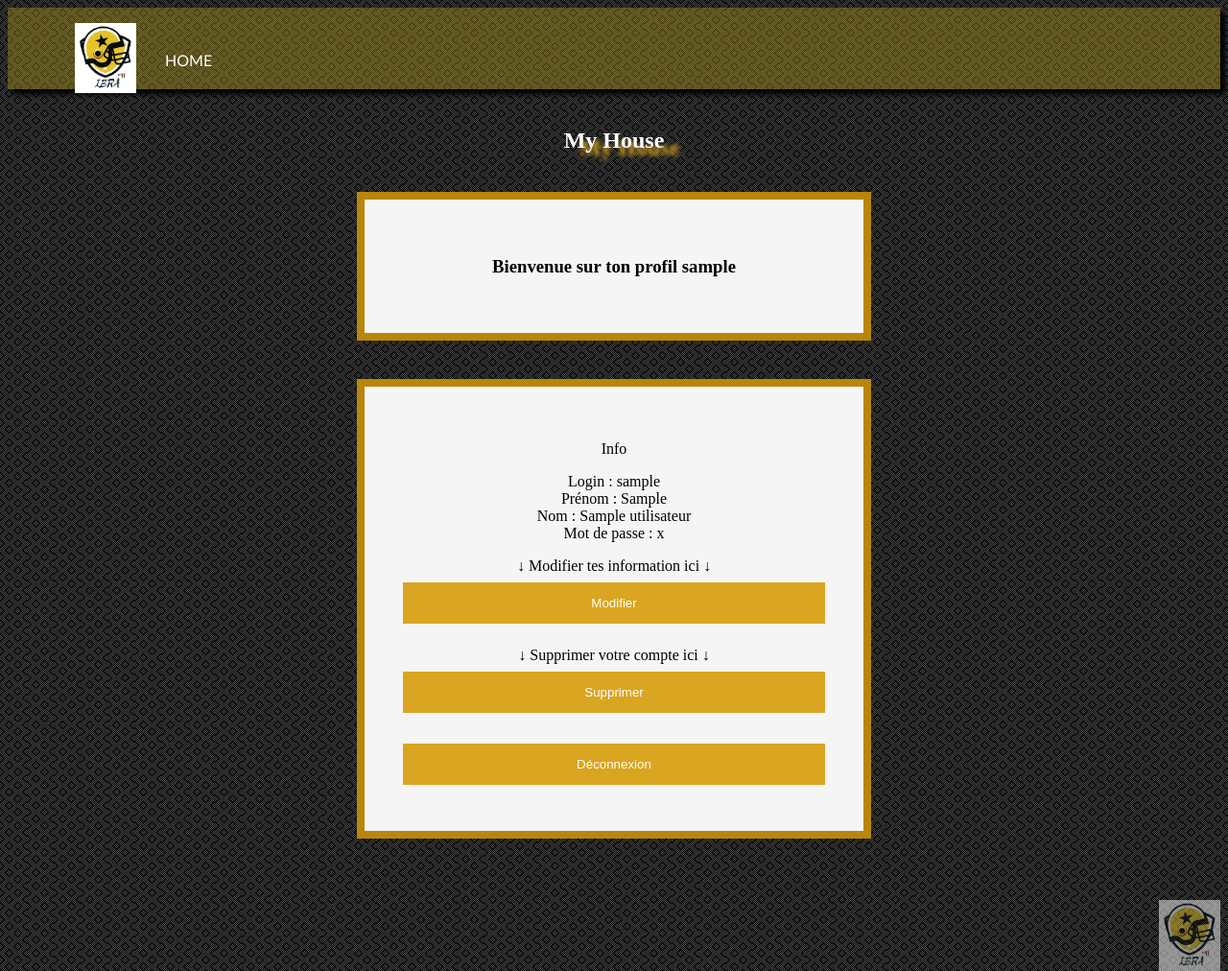
After one commit to ifanl-ibrahim/module-connexion, a PHP site: page /profil.php in a window 1280 px wide. The commit adds this page. Shown: the whole page at 96% size. Run offline with PHP 8.4, Linux system fonts and the light colour scheme; the visitor is signed in with stand-in values (Sample User, id 1); tables that the repository leaves empty or names only in its code hold one stand-in row (values such as "Sample post").

Commit message:
fini manque update du nav et erreur persistante sur  page connexion
il faut qu'une fois un est utilisateur connecter  il puisse retourner sur sa page profil depuis l'index.
erreur sur la page de connexion à régler

```diff
--- a/index.php
+++ b/index.php
@@ -1,3 +1,6 @@
+<?php
+session_start()
+?>
 <!DOCTYPE html>
 <html lang="en">
 <head>
--- a/module.css
+++ b/module.css
@@ -8,27 +8,19 @@ body{
     height: 65vh;
 }
 
-#container{
-    width:400px;
-    margin:0 auto;
-    margin-top:10%;}
+/*** Connexion ***/
 
-/*** Connexion ***/
+table{
+    display: inline-block;}
 
 form {
     width:55vh;
     padding: 5vh;
-    border: 1px solid #f1f1f1;
-    background: #fff;
-    box-shadow: 0 0 20px 0 rgba(0, 0, 0, 0.2), 0 5px 5px 0 rgba(0, 0, 0, 0.24);
-    margin-left: 67vh;
-    margin-top: 20vh;
-    text-align: center;}
-
-#container h1{
-    width: 38%;
-    margin: 0 auto;
-    padding-bottom: 10px;}
+    border: 1vh solid darkgoldenrod;
+    margin: auto;
+    background: whitesmoke;
+    text-align: center;
+    margin-top: 5vh;}
 
 /* inputs */
 
@@ -84,7 +76,7 @@ li {
     list-style: none;}
 
 #logo-navbar{
-    width: 70px;
+    width: 8vh;
     height: auto;}
 
 li a {
@@ -106,3 +98,49 @@ footer img{
     opacity: 0.5;}
 
 /*** Footer ***/
+
+/*** Message ***/
+
+#erreur {
+    border: 10px;
+    background-color: red;
+    color: white ;
+    display: flex;
+    justify-content: center;
+    width: fit-content;
+    height: 4vh;
+    margin-left: 81vh;}
+
+/*** Message ***/
+
+/*** data ***/
+
+.data{
+    border: 0.5vh solid;
+    width: fit-content;
+    margin-left: 90vh;
+    color: white;
+    display: flex;
+    justify-content: center;}
+
+/*** data ***/
+
+/*** titre ***/
+
+.titre_user{
+    text-shadow: 2vh 1vh 0.5vh goldenrod;
+    color: white;
+    display: flex;
+    justify-content: center;
+    margin-top: 5vh;}
+
+#bienvenue{
+    width:55vh;
+    padding: 5vh;
+    border: 1vh solid darkgoldenrod;
+    margin: auto;
+    background: whitesmoke;
+    text-align: center;
+    margin-top: 5vh;}
+
+/*** titre ***/
--- /dev/null
+++ b/profil.php
@@ -0,0 +1,255 @@
+<?php
+session_start();
+
+$connexion = mysqli_connect('localhost', 'root', '', 'moduleconnexion');
+
+if (isset($_POST['deco'])) {
+    session_unset ();
+    header("Location: connexion.php");
+}
+
+$login = $_SESSION['login'];
+$req = mysqli_query($connexion, "SELECT * FROM utilisateurs WHERE login='$login'");
+$res = mysqli_fetch_assoc($req);
+$prenom = $res['prenom'];
+$nom = $res['nom'];
+$password = $res['password'];
+
+$modification="";
+$formNewLogin="";
+$formNewPass="";
+$formNewNom="";
+$formNewPrenom="";
+$same="";
+$existe="";
+$valide="";
+$vide="";
+$wrong="";
+$delete="";
+$oui="";
+?>
+
+<!DOCTYPE html>
+<html lang="en">
+<head>
+    <link rel="stylesheet" href="./module.css">
+    <meta charset="UTF-8">
+    <meta http-equiv="X-UA-Compatible" content="IE=edge">
+    <meta name="viewport" content="width=device-width, initial-scale=1.0">
+    <link rel="shorcut icon" href="./Images/logoibra.png">
+    <link href="https : //fonts.googleapis.com/css2? family= Abril+Fatface & display=swap" rel="stylesheet">
+    <title>MyProfil</title>
+</head>
+<body>
+
+<header>
+    <nav>
+        <ul>
+            <li><a><img id="logo-navbar" src="./images/logoibra.png"></a></li>
+            <li><a href="./index.php">Home</a></li>
+
+        </ul>
+    </nav>
+</header>
+
+<main>
+    <article class="titre_profil">
+        <h1 class="titre_user">My House</h1>
+    </article>
+
+    <article class="info">
+        <section id="bienvenue">
+            <?php
+                if (!isset($_SESSION['login'])) {
+                    header("Refresh: 2; url=connexion.php");
+                    echo "<p>connecte toi.</p><br><p>Redirection...</p>";
+                    exit();
+                }
+                if (!$connexion) {
+                    echo "Erreur connexion";
+                    exit();
+                }
+                else echo "<h3>Bienvenue sur ton profil $login</h3>";
+        ?>
+        </section>
+        <form action="#" method="POST">
+            <p>Info</p>
+            <?php
+                echo "Login : $login <br>";
+                echo "Prénom : $prenom <br>";
+                echo "Nom : $nom <br>";
+                echo "Mot de passe : $password <br>";
+
+                if (isset($_POST['modifier'])) {
+                    $modification =    "Modifier le Login cliquer <input type=\"submit\" name=\"modifierlogin\" value=\"ici\"><br>
+                                        Modifier le Nom cliquer <input type=\"submit\" name=\"modifiernom\" value=\"ici\"><br>
+                                        Modifier le Prénom cliquer <input type=\"submit\" name=\"modifierprenom\" value=\"ici\"><br>
+                                        Modifier le Mot de passe cliquer <input type=\"submit\" name=\"modifierpass\" value=\"ici\"><br>";
+                }
+
+                if (isset($_POST['modifierlogin'])) {
+                    $formNewLogin =
+                        "<form method=\"post\">
+                            <input type=\"text\" name=\"newlogin\" id=\"login\" placeholder=\"nouveau login\">
+                            <input type=\"submit\" name=\"submitnewlogin\" value=\"valider\">
+                        </form>";
+                }
+
+                if (isset($_POST['submitnewlogin'])) {
+                    $newLogin = $_POST['newlogin'];
+                    $checklogin = mysqli_query($connexion, "SELECT login FROM utilisateurs WHERE login='$login'");
+
+                    if (!empty(trim($newLogin))) {
+                        $query = "UPDATE utilisateurs SET login='" . htmlentities(trim($newLogin)) . "' WHERE login='$login'";
+
+                        if ($login == $newLogin) {
+                            $same = "utiliser un autre que $login<br>";
+                        }
+
+                        elseif (mysqli_num_rows($checklogin) == 0) {
+                            $existe = "Le login est déjà utilisé par un autre utilisateur<br>";
+                        }
+
+                        elseif (mysqli_query($connexion, $query)) {
+                            $valide = "vous modifié '$login' à '$newLogin' <br>";
+                            header("Refresh:1");
+                            $_SESSION['login'] = $newLogin;
+                        }
+
+                    }else {
+                        $vide = "Remplissez le formulaire.<br>";
+                    }
+                }
+
+                if (isset($_POST['modifiernom'])) {
+                    $formNewNom =
+                        "<form method=\"post\">
+                            <input type=\"text\" name=\"newnom\" id=\"nom\" placeholder=\"nouveau Nom\">
+                            <input type=\"submit\" name=\"submitnewnom\" value=\"valider\">
+                        </form>";
+                }
+
+                if (isset($_POST['submitnewnom'])) {
+                    $newNom = trim($_POST['newnom']);
+
+                    if (!empty($newNom)) {
+                        $query = "UPDATE utilisateurs SET nom='" . htmlentities(trim($newNom)) . "' WHERE login='$login'";
+
+                        if (mysqli_query($connexion, $query)) {
+                            $valide = "vous avez bien modifier votre nom($nom) à ($newNom)";
+                            header("Refresh:3");
+
+                        }
+
+                    }else {
+                        $vide = "Remplissez le formulaire.<br>";
+                    }
+                }
+
+                if (isset($_POST['modifierprenom'])) {
+                    $formNewPrenom = "
+                        <form method=\"post\">
+                        <input type=\"text\" name=\"newprenom\" id=\"nom\" placeholder=\"nouveau Prénom\">
+                        <input type=\"submit\" name=\"submitnewprenom\" value=\"valider\">
+                        </form>
+                    ";
+                }
+
+                if (isset($_POST['submitnewprenom'])) {
+                    $newPrenom = trim($_POST['newprenom']);
+
+                    if (!empty($newPrenom)) {
+                        $query = "UPDATE utilisateurs SET prenom='" . htmlentities($newPrenom) . "' WHERE login='$login'";
+
+                        if (mysqli_query($connexion, $query)) {
+                            $valide = "vous avez bien modifier votre prénom($prenom) à ($newPrenom)";
+                            header("Refresh:1");
+                        }
+
+                    }else {
+                        $vide = "Remplissez le formulaire.<br>";
+                    }
+                }
+
+                if (isset($_POST['modifierpass'])) {
+                    $formNewPass =
+                        "<form method=\"post\">
+                            <input type=\"text\" name=\"pass\" id=\"nom\" placeholder=\"Entrer l'ancien Password\"><br>
+                            <input type=\"text\" name=\"newpass\" id=\"nom\" placeholder=\"Entrer un nouveau Password\"><br>
+                            <input type=\"text\" name=\"confirmnewpass\" id=\"nom\" placeholder=\"Confirmer le nouveau Password\"><br>
+                            <input type=\"submit\" name=\"submitnewpass\" value=\"valider\">
+                        </form>
+                    ";
+                }
+
+                if (isset($_POST['submitnewpass'])) {
+                    $newpassword = trim($_POST['newpass']);
+                    $confirm_password = trim($_POST['confirmnewpass']);
+
+                    if (!empty($_POST['pass']) && !empty($newpassword) && !empty($confirm_password)) {
+                        $query = "UPDATE utilisateurs SET password='" . htmlentities($newpassword) . "' WHERE login='$login'";
+                if ($_POST['pass'] == $password) {
+                    if ($newpassword != $confirm_password) {
+                        $same = "le mot de passe n'est pas identique.<br>";
+                    }
+
+                    elseif (mysqli_query($connexion, $query)) {
+                        echo "Le mot de passe a bien été changé";
+                        header("Refresh:3");
+                    }
+                }else {
+                    $wrong = "Le mot de passe n'est pas correct.";
+                    }
+
+
+                    } else {
+                        $vide = "Remplissez le formulaire.<br>";
+                    }
+
+                }
+                if (isset($_POST['deconnecter'])) {
+                    session_unset ( );
+                    header("Location: connexion.php");
+                    }
+
+                if (isset($_POST['supprimer'])) {
+                    $delete =  'supprimer votre compte ?<br>
+                                <form method="post">
+                                <input type="submit" name="oui" value="oui">
+                                <input type="submit" name="non" value="non">
+                                </form>';
+                                }
+
+                if (isset($_POST['oui'])) {
+
+                    (mysqli_query($connexion, "DELETE FROM utilisateurs WHERE login = '$login'"));
+                    session_unset ( );
+                    $oui = "compte supprimé.";
+                    header("Refresh:2");
+                    }
+            ?>
+            <p>↓ Modifier tes information ici ↓<input type="submit" name="modifier" value="Modifier"></p>
+            <p><?php echo $modification ?></p>
+            <p><?php echo $formNewLogin ?></p>
+            <p><?php echo $formNewNom ?></p>
+            <p><?php echo $formNewPrenom ?></p>
+            <p><?php echo $formNewPass ?></p>
+            <p><?php echo $same ?></p>
+            <p><?php echo $existe ?></p>
+            <p><?php echo $valide ?></p>
+            <p><?php echo $vide ?></p>
+            <p><?php echo $wrong ?></p>
+            <p>↓ Supprimer votre compte ici ↓<input type="submit" name="supprimer" value="Supprimer"></p>
+            <p><?php  echo $delete   ?></p>
+            <p><?php  echo $oui   ?></p>
+            <input type="submit" name="deco" value="Déconnexion">
+        </form>
+    </article>
+</main>
+
+<footer>
+    <li><a><img id="logo-navbar" src="./images/logoibra.png"></a></li>
+</footer>
+
+</body>
+</html>
```
Also changed, not shown: admin.php (added, +76 -0 lines), connexion.php (+28 -40 lines), fonction.php (deleted, +0 -81 lines), inscription.php (+41 -39 lines), images/logoibra-removebg-preview.png (added), images/logoibra.png.
